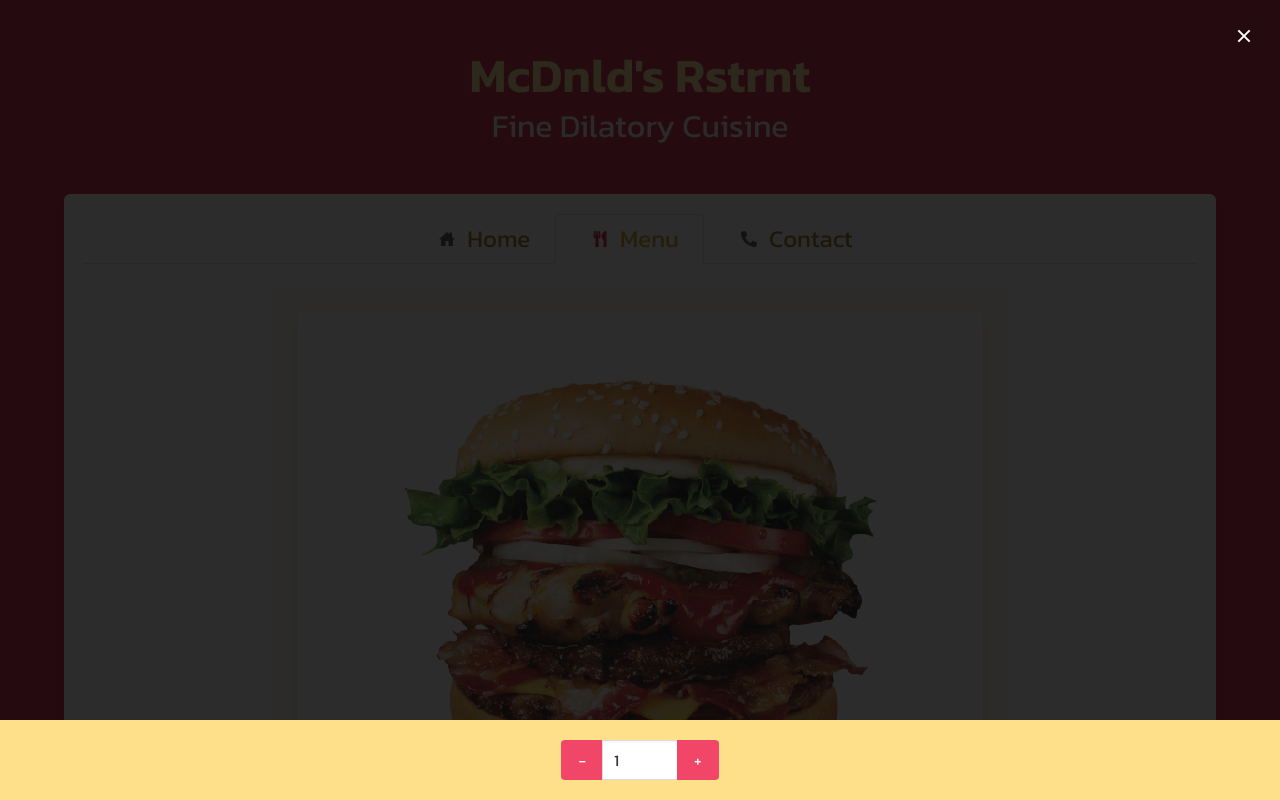
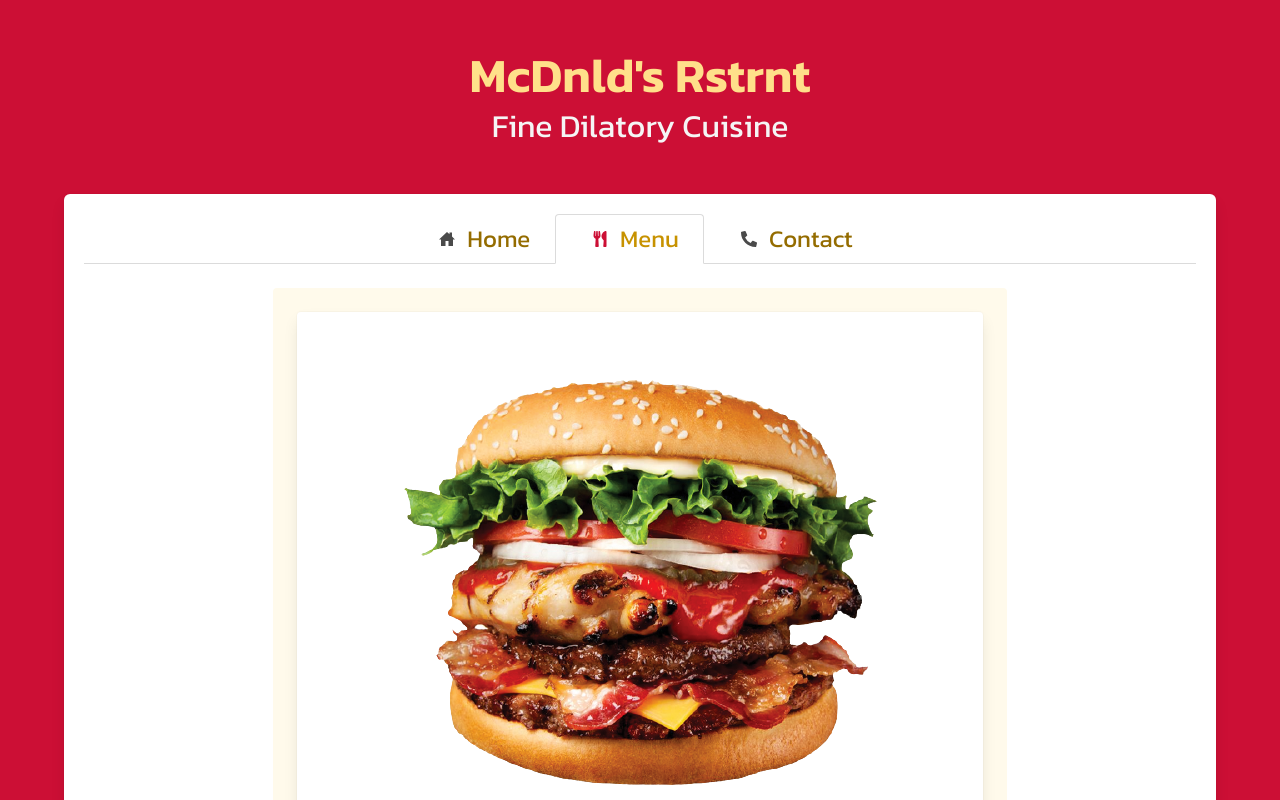
Before and after one commit to open-industry/Restaurant-Template, a React (Create React App) app: page /#/menu in a window 1280 px wide. Shown: the top 800 px of the page. Built offline with nearby package versions, Linux system fonts and the light colour scheme.

Commit message:
add tentative add to cart modal

```diff
--- a/src/App.css
+++ b/src/App.css
@@ -30,6 +30,10 @@ div.message-body {
 
 .has-text-bgc {
   color: hsl(348, 86%, 43%);
+}
+
+.modal-background {
+  background-color: rgba(10,10,10,.70)!important;
 }
 
 /* if display is less than or equal to 1023px (less than desktop) */
--- a/src/components/AddToCart.css
+++ b/src/components/AddToCart.css
@@ -1,13 +1,15 @@
 .add-to-cart {
   display: flex;
-  flex-direction: column;
   align-items: center;
   justify-content: center;
+  gap: 2vw;
   min-height: 10vh;
   min-width: 100vw;
   position: fixed;
   bottom: 0;
   left: 0;
+  border: 1px solid hsl(348, 86%, 43%);
+  box-shadow: 0 0 .5rem hsl(348, 86%, 43%);
 };
 
 /* remove arrows from number input in Chrome, Safari, Edge, Opera */
--- a/src/components/AddToCart.js
+++ b/src/components/AddToCart.js
@@ -20,17 +20,27 @@ function AddToCart() {
 
   return (
     <div className="add-to-cart has-background-warning">
-      <form className="field has-addons" onSubmit={(e) => e.preventDefault()}>
+      <form className="field has-addons m-0" onSubmit={(e) => e.preventDefault()}>
         <div className="control">
           <button className="button is-danger" type="button" onClick={handleSubtractOnClick}>-</button>
         </div>
         <div className="control">
-          <input className="input" ref={quantityRef} type="number" min={1} max={99} value={quantity} onChange={handleOnChange} />
+          <input
+            className="input"
+            style={{ width: '4ch', textAlign: 'center' }}
+            ref={quantityRef}
+            type="number"
+            min={1}
+            max={99}
+            value={quantity}
+            onChange={handleOnChange}
+          />
         </div>
         <div className="control">
           <button className="button is-danger" type="button" onClick={handleAddOnClick}>+</button>
         </div>
       </form>
+      <button className="button is-danger" style={{ minWidth: '12em', width: '20vw' }} type="button">Add to cart</button>
     </div>
   );
 }
--- a/src/pages/Menu.js
+++ b/src/pages/Menu.js
@@ -1,11 +1,22 @@
-import React from 'react';
+import React, { useState } from 'react';
 import AddToCart from '../components/AddToCart';
 import MenuItem from '../components/MenuItem';
 import imgSelector from '../img/imgSelector';
 
+/*
+  - fix click handlers for triggering modal
+  - add click handlers to images and and to modal background
+*/
+
 const menuData = require('../data/db.json');
 
 export default function Menu() {
+  const [isAddCart, setIsAddCart] = useState(() => false);
+
+  const handleOnClick = () => {
+    setIsAddCart((prevState) => !prevState);
+  };
+
   return (
     <>
       <div className="tile is-ancestor is-justify-content-center">
@@ -18,17 +29,19 @@ export default function Menu() {
                 price={`₳${item.price.toFixed(2)}`}
                 alt={item.alt}
                 key={item.id}
+                onClick={handleOnClick}
               />
             ) : null
           ))}
         </div>
       </div>
-      <div className="modal is-active">
+      <div className={`modal ${isAddCart ? 'is-active' : ''}`}>
         <div className="modal-background" />
-        <div className="modal-content">
+        <div className="modal-content is-flex is-justify-content-center">
+          <MenuItem image={imgSelector('funny burger')} name="Funny Burger" price="₳1.00" alt="Funny Burger" />
           <AddToCart />
         </div>
-        <button className="modal-close is-large" type="button" />
+        <button className="modal-close is-large" type="button" onClick={handleOnClick} />
       </div>
     </>
   );
```
